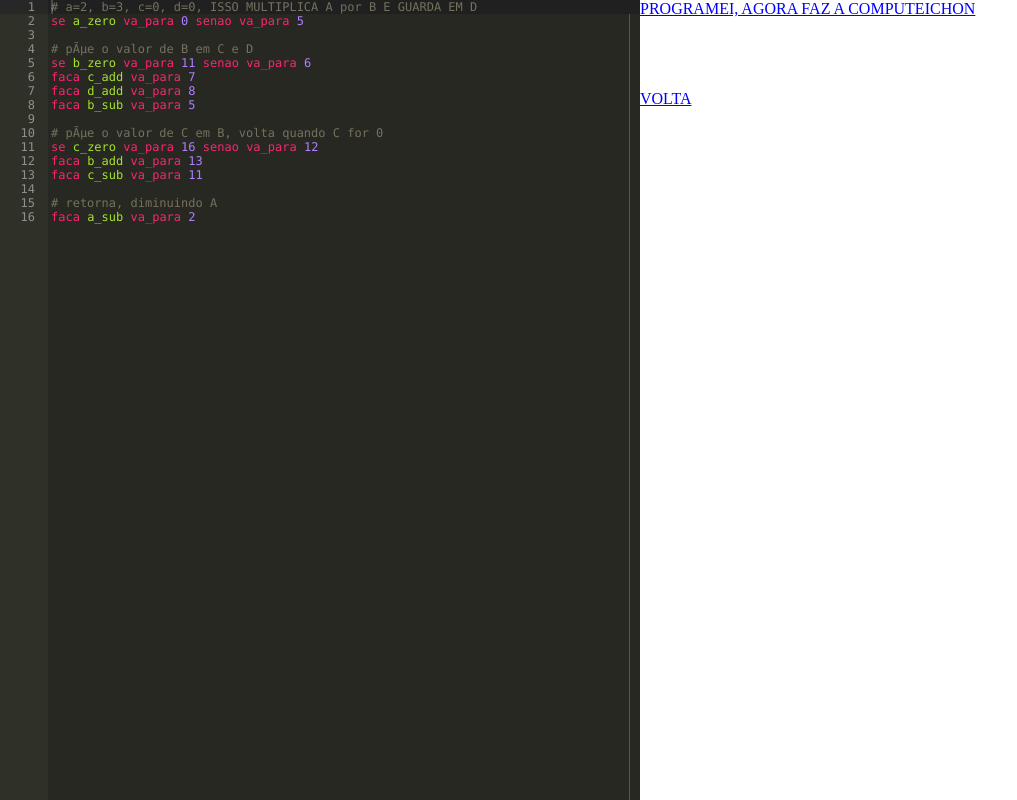
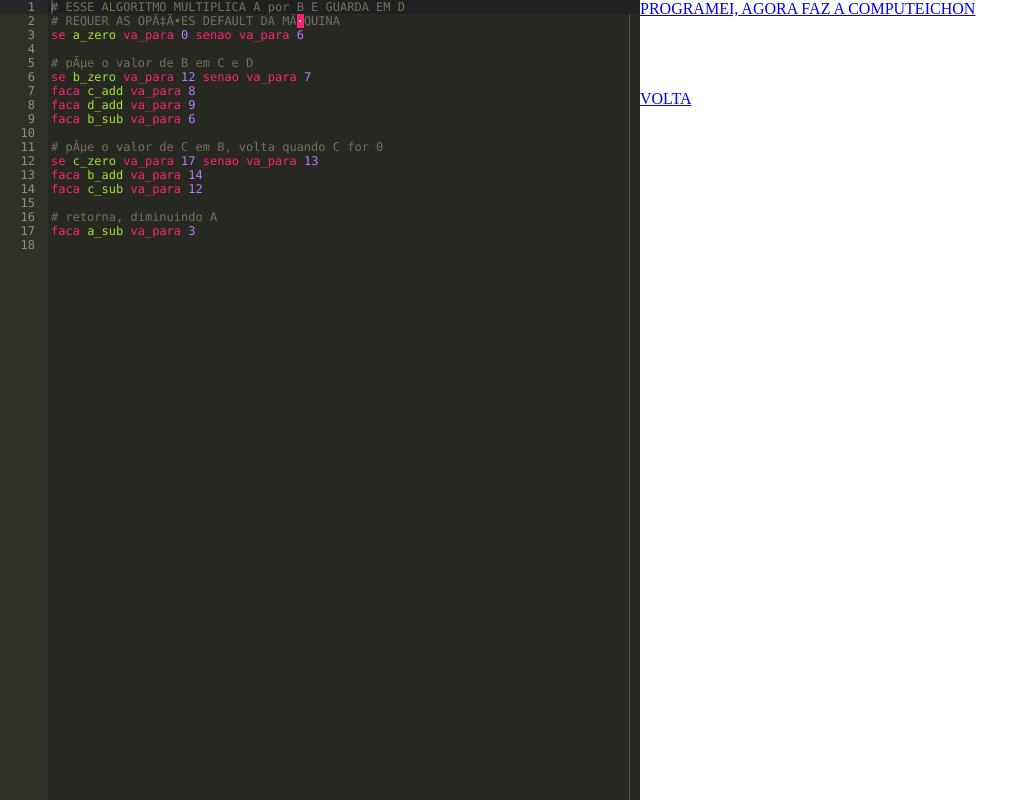
Before and after one commit to RafaelKuhn/coveiro-compiler, a plain HTML site: page programa.html in a window 1280 px wide. Shown: the whole page, without its empty margins (0-1017 px from the left). Drawn offline with Linux system fonts and the light colour scheme.

Commit message:
update: default program in Programa page

```diff
--- a/programa.html
+++ b/programa.html
@@ -30,22 +30,24 @@
 
 <body>
 
-	<div id="editor"># a=2, b=3, c=0, d=0, ISSO MULTIPLICA A por B E GUARDA EM D
-se a_zero va_para 0 senao va_para 5
+	<div id="editor"># ESSE ALGORITMO MULTIPLICA A por B E GUARDA EM D
+# REQUER AS OPÇÕES DEFAULT DA MÁQUINA
+se a_zero va_para 0 senao va_para 6
 
 # põe o valor de B em C e D
-se b_zero va_para 11 senao va_para 6
-faca c_add va_para 7
-faca d_add va_para 8
-faca b_sub va_para 5
+se b_zero va_para 12 senao va_para 7
+faca c_add va_para 8
+faca d_add va_para 9
+faca b_sub va_para 6
 
 # põe o valor de C em B, volta quando C for 0
-se c_zero va_para 16 senao va_para 12
-faca b_add va_para 13
-faca c_sub va_para 11
+se c_zero va_para 17 senao va_para 13
+faca b_add va_para 14
+faca c_sub va_para 12
 
 # retorna, diminuindo A
-faca a_sub va_para 2</div>
+faca a_sub va_para 3
+</div>
 
 	<div id="direita-editor">
 		<a onclick="mandaProgramaPraComputacao()">PROGRAMEI, AGORA FAZ A COMPUTEICHON</a>
```
